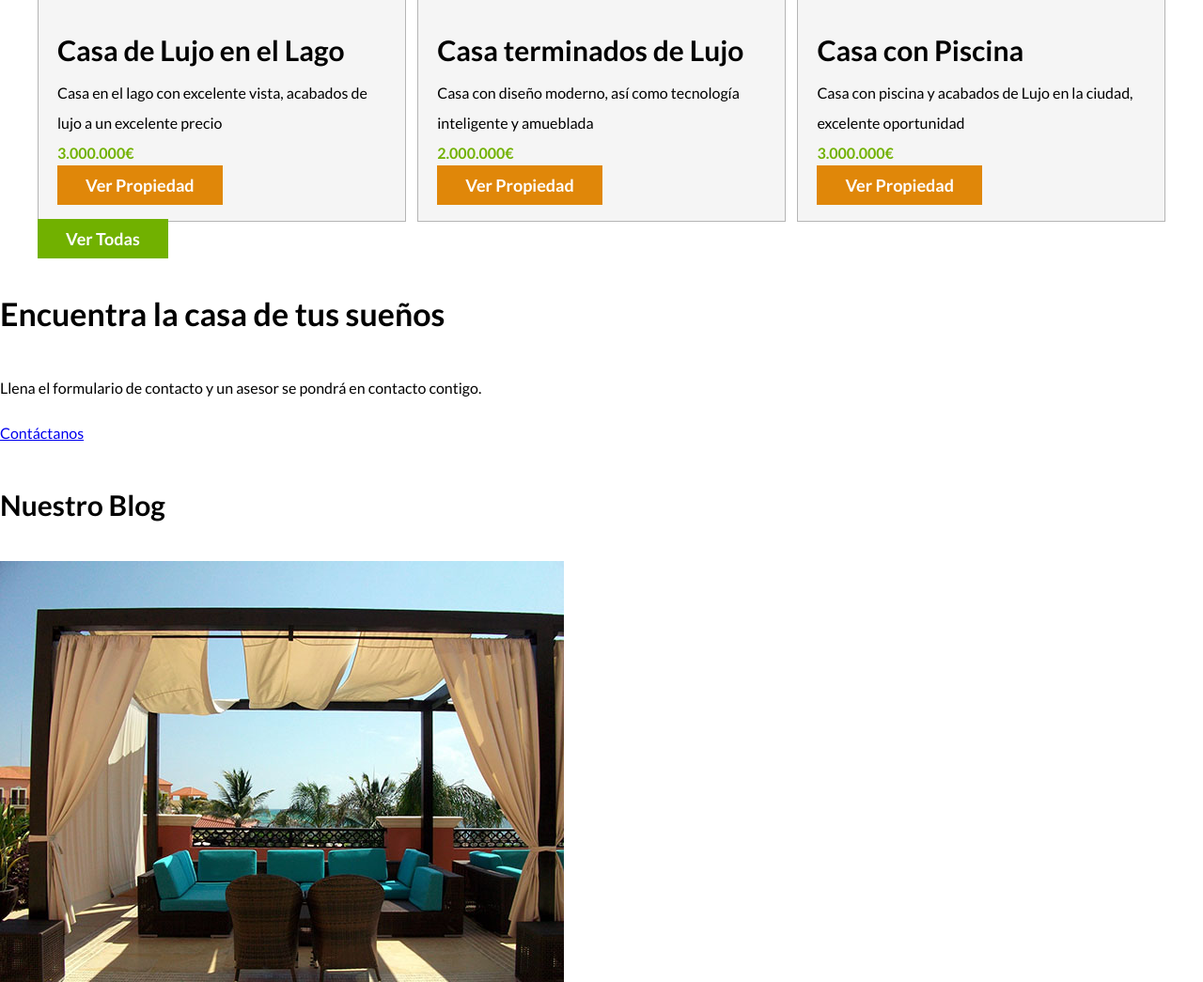
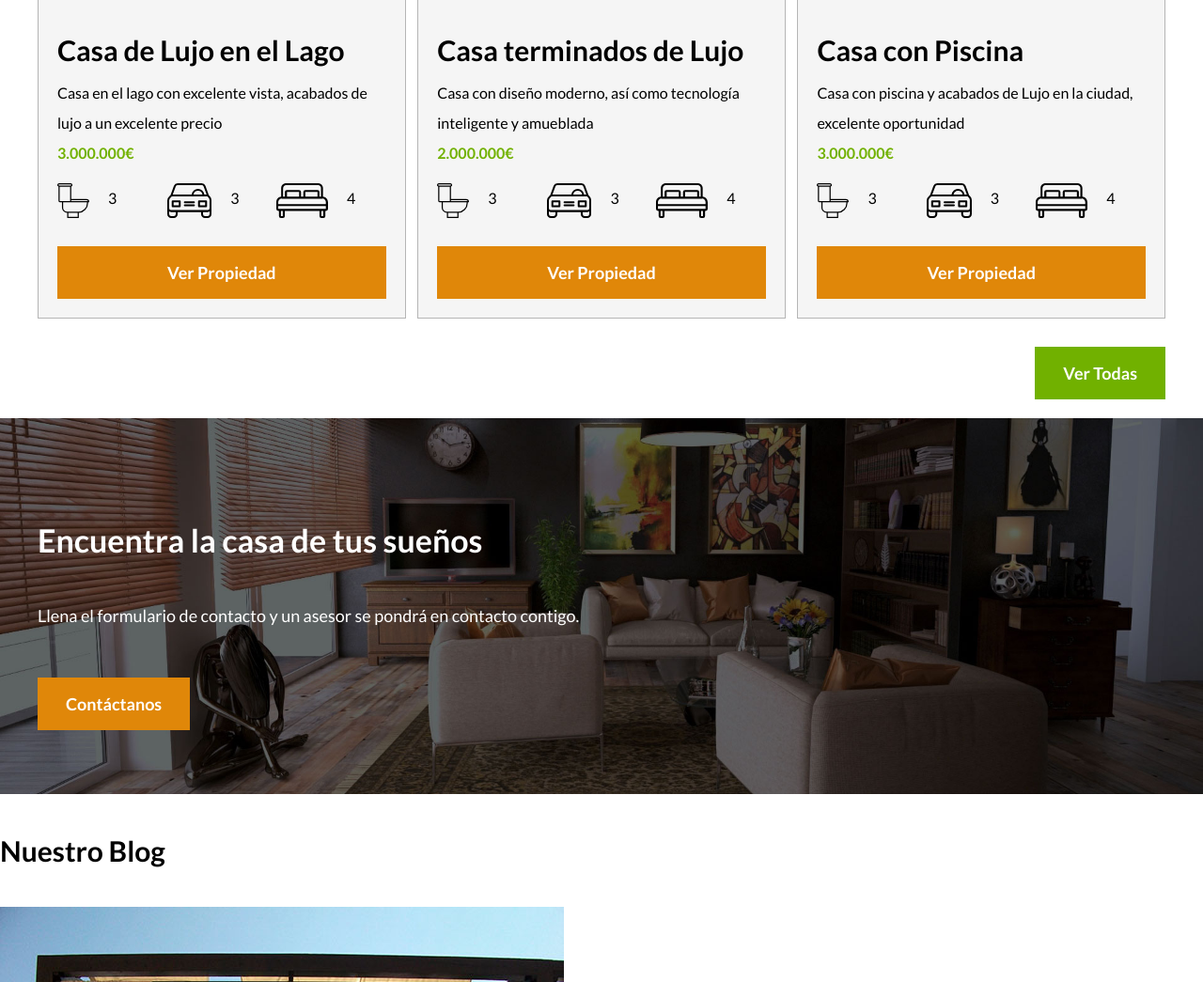
Before and after one commit to IGNACIOFC/BIENESRAICES, a plain HTML site: page index.html in a window 1280 px wide. Shown: the part 1768-2813 px from the top of the page at 94% size. Drawn offline with Linux system fonts and the light colour scheme.

Commit message:
Creando la sección "Anuncios"

```diff
--- a/css/styles.css
+++ b/css/styles.css
@@ -1,7 +1,6 @@
 html{
     font-size: 62.5%;
 }
-
 body {
     font-family: 'Lato', sans-serif;
     font-size: 1.6rem;
@@ -9,6 +8,7 @@ body {
 }
 
 /* Globales */
+
 img{
     max-width: 100%;
 }
@@ -16,8 +16,6 @@ img{
     max-width: 120rem;
     margin: 0 auto;
 }
-
-
 h1{
     font-size: 3.8rem;
 }
@@ -32,37 +30,41 @@ h4{
 }
 
 /** Utilidades **/
+
 .seccion{
     margin-top: 2rem;
     margin-bottom: 2rem;
 }
-
 .fw300{
     font-weight: 300;
 }
-
 .centrar-texto{
     text-align: center;
 }
+.d-block{
+    display: block!important;
+}
 
 /** Botones **/
+
 .boton{
     color: white;
     font-weight: 700;
     text-decoration: none;
     font-size: 1.8rem;
     padding: 1rem 3rem;
+    display: inline-block;
+    margin-top: 3rem;
 }
-
 .boton-amarillo{
     background-color: #E08709;
 }
-
 .boton-verde{
     background-color:#71B100;
 }
 
 /* Header */
+
 .site-header.inicio{
     background-image: url(../img/header.jpg);
     background-position: center center;
@@ -70,21 +72,17 @@ h4{
     height: 100vh;
     min-height: 60rem;
 }
-
 .contenido-header{
     height: 100%;
     display: flex;
     flex-direction: column;
     justify-content: space-between;
 }
-
 .contenido-header h1{
     color: white;
     padding-bottom: 2rem;
 
 }
-
-
 .barra {
     display: flex;
     justify-content: space-between;
@@ -94,43 +92,41 @@ h4{
 
 
 /** Navegación **/
+
 .navegacion a {
     color: white;
     text-decoration: none;
     margin-right: 3rem;
     font-size: 1.8rem;
 }
-
 .navegacion a:last-of-type{
     margin-right: 0;
 }
-
 .navegacion a:hover{
     color: darkorange;
 }
 
 /** Iconos Nosotros **/
+
 .iconos-nosotros{
     display: flex;
     justify-content: space-between;
     padding-top: 2rem;
 }
-
 .icono{
     flex-basis: calc(33.3% - 2rem);
     text-align: center;
 }
-
 .icono h3{
     text-transform: uppercase;
 }
 
 /** Anuncios **/
+
 .contenedor-anuncios{
     display: flex;
     justify-content: space-between;
 }
-
 .anuncio{
     flex-basis: calc(33.3% - 1rem);
     border-style: solid;
@@ -138,20 +134,50 @@ h4{
     border-width: 1px;
     background-color: #f5f5f5;
 }
-
 .contenido-anuncio{
     padding: 2rem;
 }
-
 .contenido-anuncio h3{
     margin: 0;
 }
-
 .contenido-anuncio p{
     margin: 0;
 }
-
 .precio{
     color: #71b100;
     font-weight: 700;
 }
+.ver-todas{
+    display: flex;
+    justify-content: flex-end;
+}
+.iconos-caracteristicas{
+    list-style: none;
+    padding: 0;
+    display: flex;
+}
+
+.iconos-caracteristicas li{
+    flex: 1;
+    display: flex;
+}
+.iconos-caracteristicas li img{
+    margin-right: 2rem;
+}
+/** Contacto **/
+
+.imagen-contacto{
+    background-image: url("/img/encuentra.jpg");
+    height: 40rem;
+    background-position: center center;
+    background-size: cover;
+    display: flex;
+    align-items: center;
+}
+.contenido-contacto{
+    flex: 1;
+    color: white;
+}
+.contenido-contacto p{
+    font-size: 1.8rem;
+}
--- a/index.html
+++ b/index.html
@@ -60,7 +60,21 @@
                     <h3>Casa de Lujo en el Lago</h3>
                     <p>Casa en el lago con excelente vista, acabados de lujo a un excelente precio</p>
                     <p class="precio">3.000.000€</p>
-                    <a href="#" class="boton boton-amarillo">Ver Propiedad</a>
+                    <ul class="iconos-caracteristicas">
+                        <li>
+                            <img src="img/icono_wc.svg" alt="Icono wc">
+                            <p>3</p>
+                        </li>
+                        <li>
+                            <img src="img/icono_estacionamiento.svg" alt="icono estacionamiento">
+                            <p>3</p>
+                        </li>
+                        <li>
+                            <img src="img/icono_dormitorio.svg" alt="icono dormitorio">
+                            <p>4</p>
+                        </li>
+                    </ul>
+                    <a href="#" class="boton boton-amarillo d-block centrar-texto">Ver Propiedad</a>
                 </div>
             </div>
 
@@ -70,7 +84,21 @@
                     <h3>Casa terminados de Lujo</h3>
                     <p>Casa con diseño moderno, así como tecnología inteligente y amueblada</p>
                     <p class="precio">2.000.000€</p>
-                    <a href="#" class="boton boton-amarillo">Ver Propiedad</a>
+                    <ul class="iconos-caracteristicas">
+                        <li>
+                            <img src="img/icono_wc.svg" alt="Icono wc">
+                            <p>3</p>
+                        </li>
+                        <li>
+                            <img src="img/icono_estacionamiento.svg" alt="icono estacionamiento">
+                            <p>3</p>
+                        </li>
+                        <li>
+                            <img src="img/icono_dormitorio.svg" alt="icono dormitorio">
+                            <p>4</p>
+                        </li>
+                    </ul>
+                    <a href="#" class="boton boton-amarillo d-block centrar-texto">Ver Propiedad</a>
                 </div>
             </div>
 
@@ -80,18 +108,35 @@
                     <h3>Casa con Piscina</h3>
                     <p>Casa con piscina y acabados de Lujo en la ciudad, excelente oportunidad</p>
                     <p class="precio">3.000.000€</p>
-                    <a href="#" class="boton boton-amarillo">Ver Propiedad</a>
+                    <ul class="iconos-caracteristicas">
+                        <li>
+                            <img src="img/icono_wc.svg" alt="Icono wc">
+                            <p>3</p>
+                        </li>
+                        <li>
+                            <img src="img/icono_estacionamiento.svg" alt="icono estacionamiento">
+                            <p>3</p>
+                        </li>
+                        <li>
+                            <img src="img/icono_dormitorio.svg" alt="icono dormitorio">
+                            <p>4</p>
+                        </li>
+                    </ul>
+                    <a href="#" class="boton boton-amarillo d-block centrar-texto">Ver Propiedad</a>
                 </div>
             </div>
         </div>
-        <a href="Anuncios.html" class="boton boton-verde">Ver Todas</a>
-
+        <div class="ver-todas">
+            <a href="Anuncios.html" class="boton boton-verde">Ver Todas</a>
+        </div>
     </main>
 
-    <section>
-        <h2>Encuentra la casa de tus sueños</h2>
-        <p>Llena el formulario de contacto y un asesor se pondrá en contacto contigo.</p>
-        <a href="Contacto.html">Contáctanos</a>
+    <section class="imagen-contacto">
+        <div class="contenedor contenido-contacto">
+            <h2>Encuentra la casa de tus sueños</h2>
+            <p>Llena el formulario de contacto y un asesor se pondrá en contacto contigo.</p>
+            <a href="Contacto.html" class="boton boton-amarillo">Contáctanos</a>
+        </div>
     </section>
 
     <section>
```
